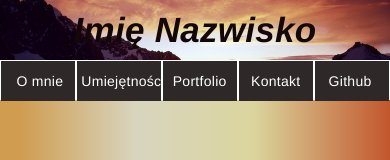
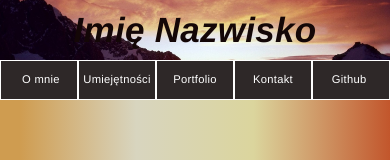
Before and after one commit to Solpaw/MyCard, a plain HTML site: page index.html in a window 390 px wide. Shown: the top 160 px of the page. Drawn offline with nearby package versions, Linux system fonts and the light colour scheme.

Commit message:
Another try on mobile

```diff
--- a/style.css
+++ b/style.css
@@ -237,4 +237,13 @@ h1:before{
     ul .about a{
         padding-right: 0;
     }
+
+
 }
+
+@media screen and (max-width: 500px)
+{
+    nav li a{
+        font-size: .8em;
+    }
+}
```
